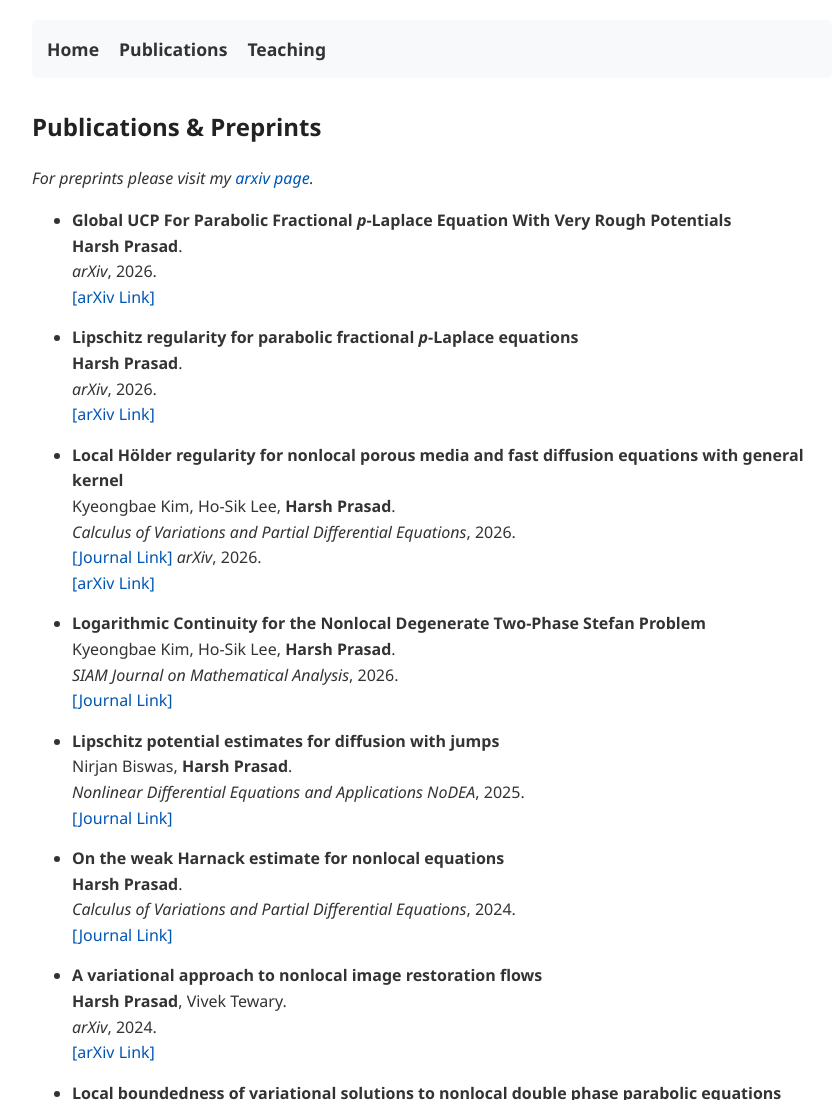
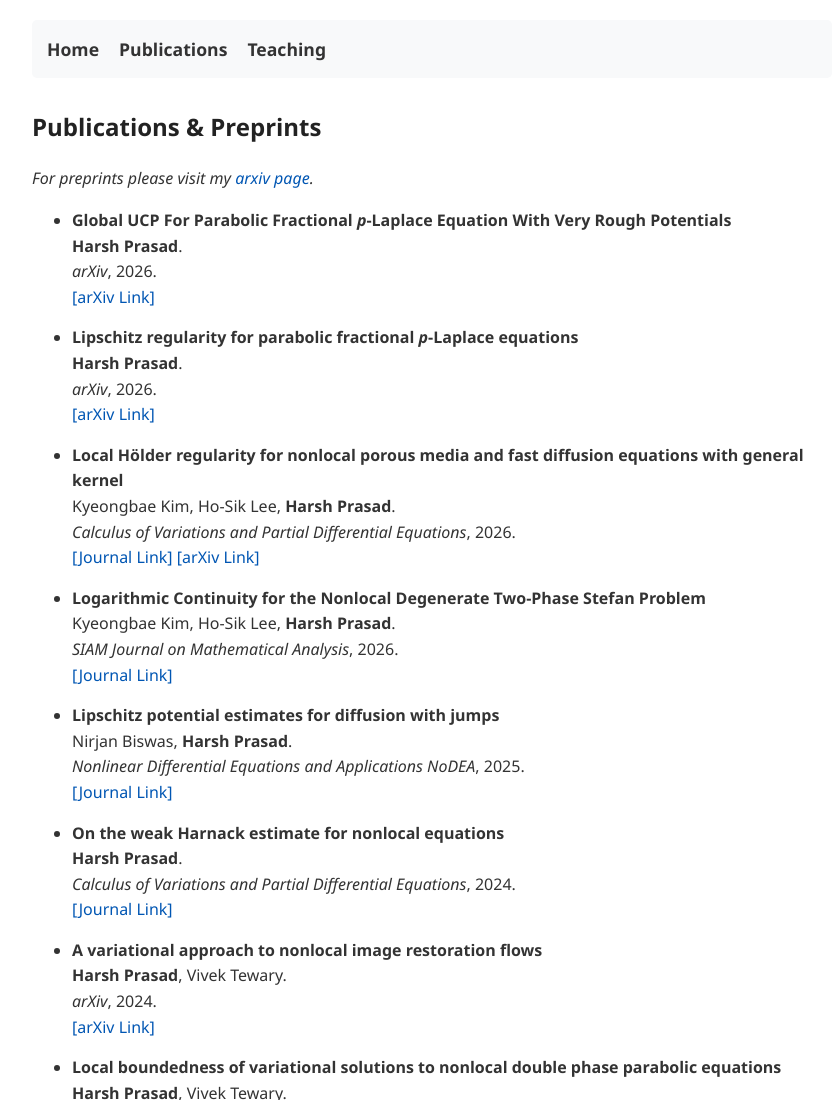
Before and after one commit to prasad-math/prasad-math.github.io, a plain HTML site: page papers.html in a window 1280 px wide. Shown: the top 1100 px of the page, without its empty margins (208-1042 px from the left). Drawn offline with nearby package versions, Linux system fonts and the light colour scheme.

Commit message:
Update papers.html

```diff
--- a/papers.html
+++ b/papers.html
@@ -48,7 +48,6 @@
             Kyeongbae Kim, Ho-Sik Lee, <strong>Harsh Prasad</strong>.<br>
             <em>Calculus of Variations and Partial Differential Equations</em>, 2026.<br>
             <a href="https://doi.org/10.1007/s00526-026-03306-4" target="_blank">[Journal Link]</a>
-            <em>arXiv</em>, 2026.<br>
             <a href="https://arxiv.org/abs/2504.15735" target="_blank">[arXiv Link]</a>
         </li>
 
```
